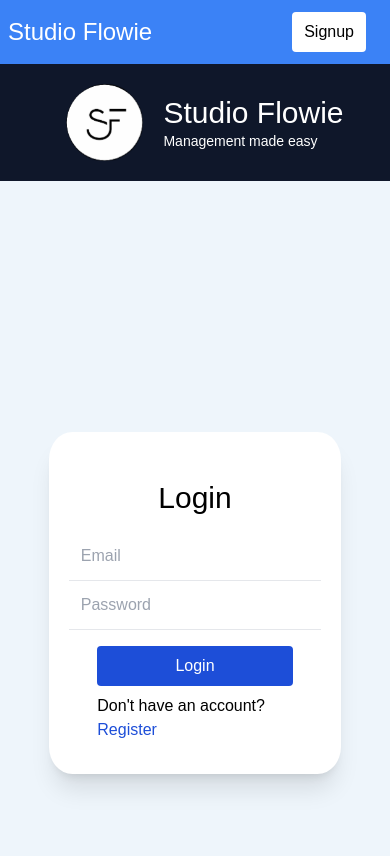
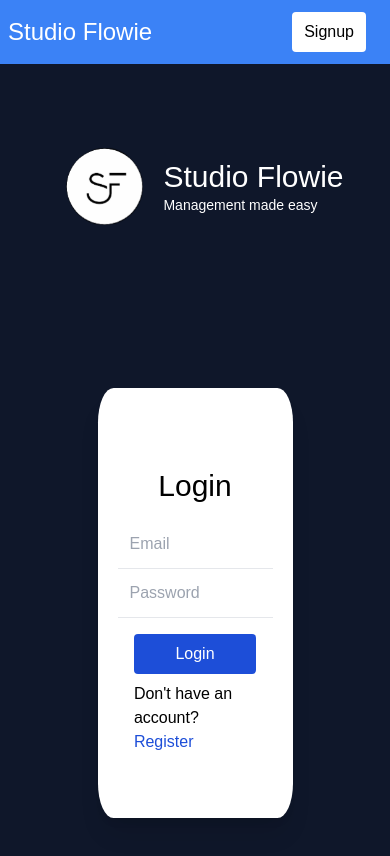
Before and after one commit to Rohit-huta-p/danceclassdashboard, a React (Create React App) app: page /login in a window 390 px wide. Shown: the top 856 px of the page. Built offline with nearby package versions, Linux system fonts and the light colour scheme.

Commit message:
Animation Intro- Login & Register

```diff
--- a/src/App.js
+++ b/src/App.js
@@ -23,7 +23,7 @@ function App() {
   return (
 
 
-      <div className="">
+      <div className="relative ">
         <Router>
           <Navbar sidebarOpen={sidebarOpen} setsidebarOpen={setsidebarOpen}/>
           {
@@ -34,7 +34,6 @@ function App() {
                   sidebarOpen ? (<div className='w-screen h-screen fixed z-10 top-0 bg-black/20' onClick={() => setsidebarOpen(false)}></div>): (<div></div>)
                 }
                 <Routes>
-
                     <Route path="/" exact element={<Admin />}/>
                     <Route path="/attendance"  element={<Attendance />}/>
                     <Route path="*" element={<Navigate to="/" />} />
@@ -43,7 +42,7 @@ function App() {
 
               ) : (
               // Not logged in
-                <div className='md:grid md:grid-cols-2'>
+                <div className='bg-slate-900 md:bg-slate-100 md:grid md:grid-cols-2'>
                 <Intro />
                 <Routes>
                   <Route path="/signup" exact element={<Register />}/>
@@ -54,9 +53,6 @@ function App() {
 
               )
           }
-
-
-
         </Router>
 
       </div>
--- a/src/Screens/Intro.jsx
+++ b/src/Screens/Intro.jsx
@@ -10,7 +10,7 @@ const Intro = () => {
     }, [])
 
   return (
-    <div className='relative bg-slate-900 text-white flex justify-center items-center'>
+    <div className='relative top-[4rem] md:top-0 md:bg-slate-900 text-white flex justify-center items-center'>
         <img src={icon}alt="fdf" className='z-10 w-[30%]'/>
         <div className='md:flex md:flex-col items-center'>
             <p className='text-3xl animate-slide'>Studio Flowie</p>
--- a/src/Screens/Login.jsx
+++ b/src/Screens/Login.jsx
@@ -29,7 +29,7 @@ const Login = () => {
     <div className='h-screen'>
     <div className='flex justify-center items-center h-full'>
         {/* card */}
-        <div className='shadow-inner shadow-xl bg-white w-3/4 md:w-2/6 py-[2rem] px-4 flex flex-col items-center justify-center rounded-[8%]'>
+        <div className='shadow-inner shadow-xl bg-white w-3/6 md:w-3/6 py-[4rem] px-4 flex flex-col items-center justify-center rounded-[8%]'>
 
             <h1 className='text-3xl p-4'>
                Login
@@ -38,7 +38,6 @@ const Login = () => {
             {/* form */}
             <form onSubmit={ handleLogin } className='w-full flex flex-col items-center'>
                 <div className='px-1 w-full'>
-
 
                     <div>
                         <input type="email" placeholder='Email' className='w-full p-3 bg-transparent focus:outline-none transition-all peer-'
--- a/src/components/Navbar.jsx
+++ b/src/components/Navbar.jsx
@@ -22,7 +22,7 @@ const [currentPath, setcurrentPath] = useState(window.location.pathname)
   }, [location]);
   return (
     <>
-  <nav className='bg-blue-500 h-[4rem] flex justify-between items-center px-2'>
+  <nav className='bg-blue-500 h-[4rem] flex justify-between items-center px-2 z-10 w-full'>
         <h1 className='text-white text-2xl'>Studio Flowie</h1>
     <div>
       {/* MEDIUM SCREEN */}
--- a/src/index.css
+++ b/src/index.css
@@ -4,7 +4,11 @@
 
 @import url('https://fonts.googleapis.com/css2?family=Poppins:ital,wght@0,100;0,200;0,300;0,400;0,500;0,600;0,700;0,800;0,900;1,100;1,200;1,300;1,400;1,500;1,600;1,700;1,800;1,900&display=swap');
 
-
+*{
+  margin: 0;
+  padding: 0;
+  box-sizing: border-box;
+}
 @layer base {
     html {
       font-family: "Poppins", sans-serif;
```
